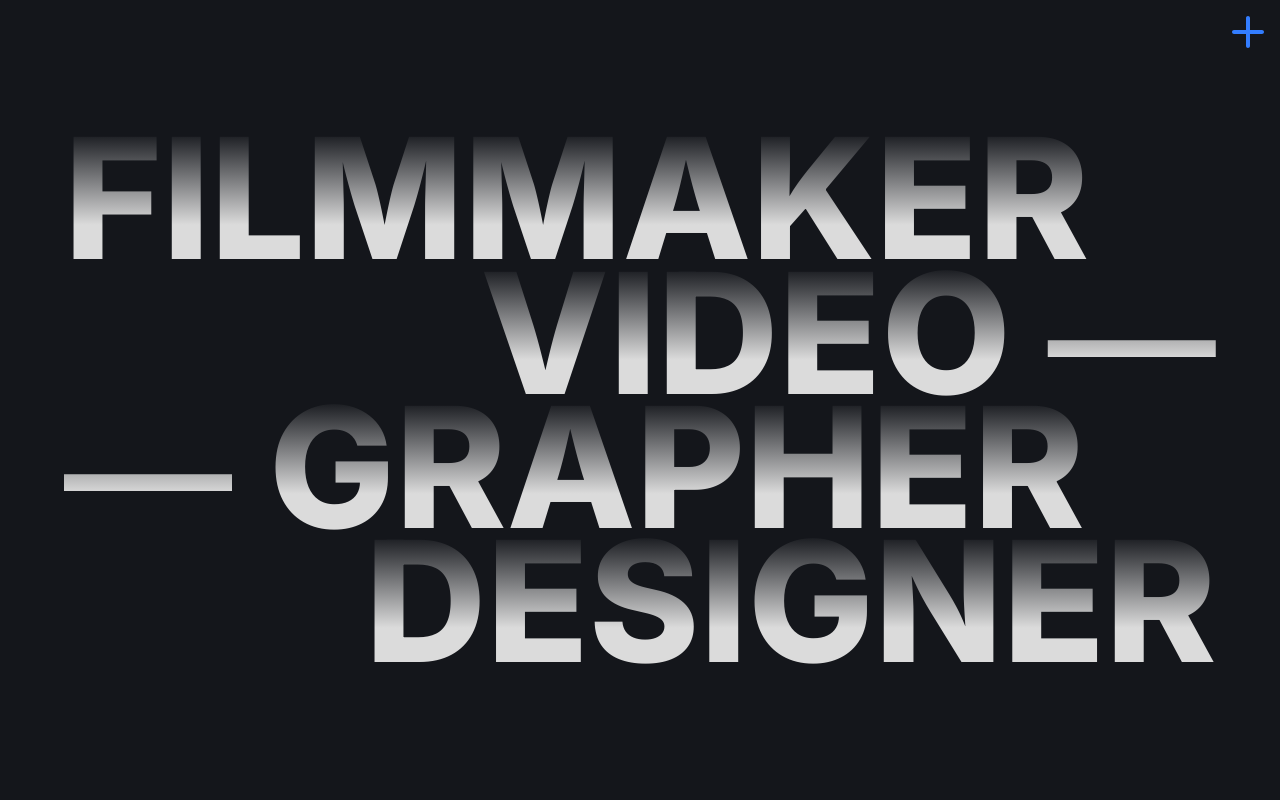
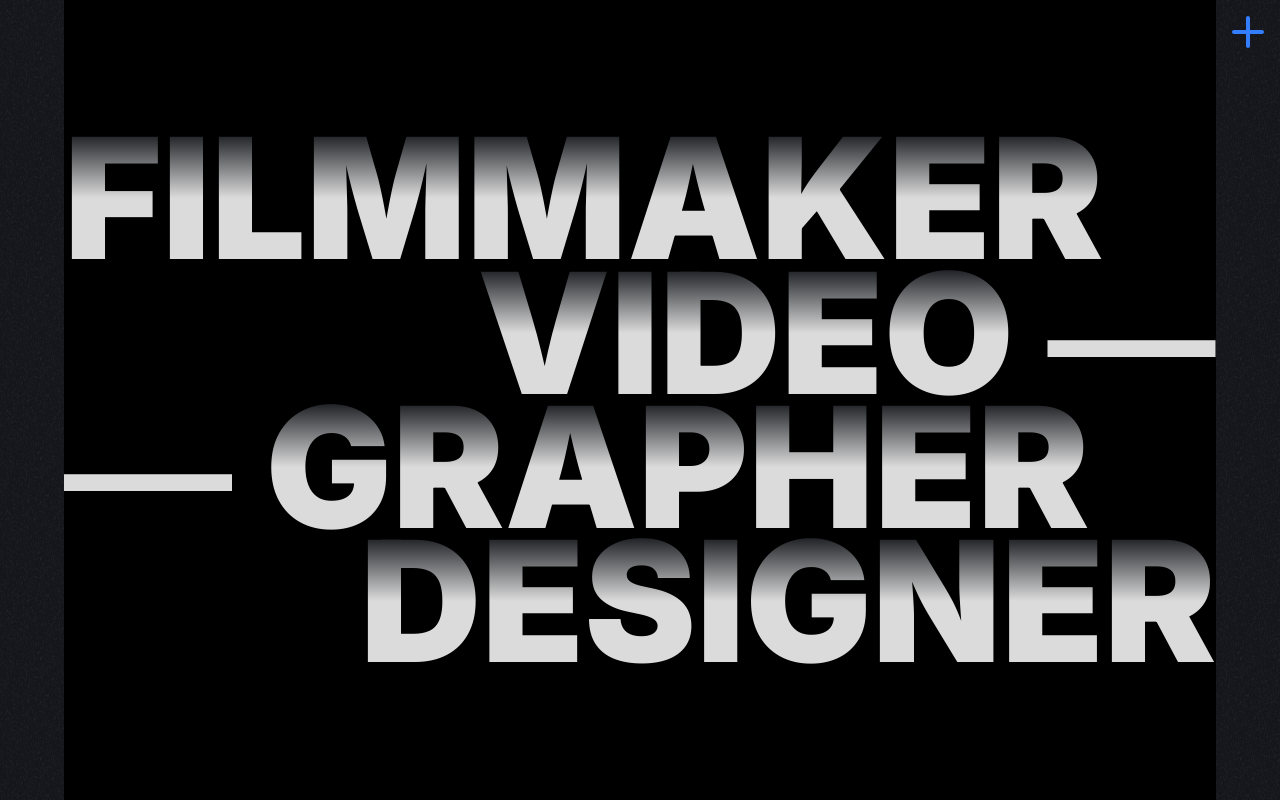
Before and after one commit to tanoscar111/osmanthewho, a Next.js app: page /About in a window 1280 px wide. Shown: the top 800 px of the page. Built offline with nearby package versions, Linux system fonts and the light colour scheme.

Commit message:
Create background noise effect on pages

```diff
--- a/constants/SmoothScroll.jsx
+++ b/constants/SmoothScroll.jsx
@@ -1,4 +1,4 @@
-import React, { useRef, useState, useCallback, useLayoutEffect } from "react";
+import React, { useRef, useState, useCallback, useLayoutEffect, useEffect } from "react";
 import { useViewportScroll, useTransform, useSpring, motion } from 'framer-motion'
 import ResizeObserver from 'resize-observer-polyfill'
 
@@ -16,8 +16,8 @@ const SmoothScroll = ({ children }) => {
 		}
 	}, [])
 
-	// observe when browser is resizing
-	useLayoutEffect(() => {
+	// observe when browser is resizing | useEffect will be changed with useLayoutEffect
+	useEffect(() => {
 		const resizeObserver = new ResizeObserver((entries) => {
 			resizePageHeight(entries)
 		})
--- a/pages/About.js
+++ b/pages/About.js
@@ -5,11 +5,11 @@ import { motion, useSpring, useTransform, useViewportScroll } from 'framer-motio
 
 export default function About() {
 
-const { scrollYProgress } = useViewportScroll()
-	const physics = { damping: 5, mass: 0.3, stiffness: 20 }
+const { scrollYProgress, scrollY } = useViewportScroll()
+const physics = { damping: 5, mass: 0.3, stiffness: 20 }
 
-const transformRight = useTransform(scrollYProgress, [0, 1], [0, 400])
-const transformLeft = useTransform(scrollYProgress, [0, 1], [0, -400])
+const transformRight = useTransform(scrollY, [0, 600], [0, 200])
+const transformLeft = useTransform(scrollY, [0, 600], [0, -200])
 
 const springRight = useSpring(transformRight, physics)
 const springLeft = useSpring(transformLeft, physics)
@@ -29,18 +29,14 @@ const springLeft = useSpring(transformLeft, physics)
 					<motion.div style={{ x: springLeft }}>DESIGNER</motion.div>
 				</div>
 
-					Ipsum nulla sequi perferendis iste alias? Quasi fuga doloremque fuga rerum tempora Rerum nesciunt explicabo ut minima mollitia error qui Dolor placeat aperiam aliquid ex ullam nemo adipisci. Harum eaque.
-					Ipsum nulla sequi perferendis iste alias? Quasi fuga doloremque fuga rerum tempora Rerum nesciunt explicabo ut minima mollitia error qui Dolor placeat aperiam aliquid ex ullam nemo adipisci. Harum eaque.
-					Ipsum nulla sequi perferendis iste alias? Quasi fuga doloremque fuga rerum tempora Rerum nesciunt explicabo ut minima mollitia error qui Dolor placeat aperiam aliquid ex ullam nemo adipisci. Harum eaque.
-					Ipsum nulla sequi perferendis iste alias? Quasi fuga doloremque fuga rerum tempora Rerum nesciunt explicabo ut minima mollitia error qui Dolor placeat aperiam aliquid ex ullam nemo adipisci. Harum eaque.
-					Ipsum nulla sequi perferendis iste alias? Quasi fuga doloremque fuga rerum tempora Rerum nesciunt explicabo ut minima mollitia error qui Dolor placeat aperiam aliquid ex ullam nemo adipisci. Harum eaque.
-					Ipsum nulla sequi perferendis iste alias? Quasi fuga doloremque fuga rerum tempora Rerum nesciunt explicabo ut minima mollitia error qui Dolor placeat aperiam aliquid ex ullam nemo adipisci. Harum eaque.
-					Ipsum nulla sequi perferendis iste alias? Quasi fuga doloremque fuga rerum tempora Rerum nesciunt explicabo ut minima mollitia error qui Dolor placeat aperiam aliquid ex ullam nemo adipisci. Harum eaque.
-					Ipsum nulla sequi perferendis iste alias? Quasi fuga doloremque fuga rerum tempora Rerum nesciunt explicabo ut minima mollitia error qui Dolor placeat aperiam aliquid ex ullam nemo adipisci. Harum eaque.
-					Ipsum nulla sequi perferendis iste alias? Quasi fuga doloremque fuga rerum tempora Rerum nesciunt explicabo ut minima mollitia error qui Dolor placeat aperiam aliquid ex ullam nemo adipisci. Harum eaque.
-					Ipsum nulla sequi perferendis iste alias? Quasi fuga doloremque fuga rerum tempora Rerum nesciunt explicabo ut minima mollitia error qui Dolor placeat aperiam aliquid ex ullam nemo adipisci. Harum eaque.
-					Ipsum nulla sequi perferendis iste alias? Quasi fuga doloremque fuga rerum tempora Rerum nesciunt explicabo ut minima mollitia error qui Dolor placeat aperiam aliquid ex ullam nemo adipisci. Harum eaque.
-					Ipsum nulla sequi perferendis iste alias? Quasi fuga doloremque fuga rerum tempora Rerum nesciunt explicabo ut minima mollitia error qui Dolor placeat aperiam aliquid ex ullam nemo adipisci. Harum eaque.
+				<div className='introduce-description'>
+					<p>
+						I promote living your life to the fullest and seeing the world through an optimistic lens.
+						I'm Osman. I'm a filmmaker, videographer and designer in Turkey.
+						I produce original content for brands and artists.
+						Hit me up if you wanna collabrate. You can look my projects for more.
+					</p>
+				</div>
 
 			</SmoothScroll>
 		</Layout>
--- a/styles/globals.css
+++ b/styles/globals.css
@@ -1,5 +1,5 @@
 @import url('https://fonts.googleapis.com/css2?family=Josefin+Sans:wght@400;700&display=swap');
-@import url('https://fonts.googleapis.com/css2?family=Inter:wght@400;800&display=swap');
+@import url('https://fonts.googleapis.com/css2?family=Inter:wght@400;900&display=swap');
 
 :root {
 	--color-dark: #14161b;
@@ -16,7 +16,6 @@
 
 html,
 body {
-	background-color: var(--color-dark);
 	color: white;
 	overflow-x: hidden;
 	user-select: none;
@@ -30,13 +29,9 @@ body {
 	-webkit-font-smoothing: antialiased;
 	-moz-osx-font-smoothing: grayscale;
 
-/*  font-family: -apple-system, BlinkMacSystemFont, Segoe UI, Roboto, Oxygen,
-    Ubuntu, Cantarell, Fira Sans, Droid Sans, Helvetica Neue, sans-serif; */
-/*
 	background: url('../public/images/noise.png');
-	animation: animate .5s steps(10) infinite;
-	opacity: 0.9; (reduces the scroll animation performance)
-*/
+	background-color: var(--color-dark);
+	animation: noise 1s steps(20) infinite;
 }
 
 a {
@@ -44,7 +39,7 @@ a {
 	text-decoration: none;
 }
 
-/* smooth scroll container */
+/* SmoothScroll.jsx */
 .scroll-container {
 	position: fixed;
 	left: 0;
@@ -54,9 +49,22 @@ a {
 	will-change: transform;
 }
 
-/*
-	@keyframes animate {
+
+	@keyframes noise {
 		0% { background-position: 0 0; }
 		100% { background-position: 100% 100%; }
 	}
-*/
+
+	@keyframes anim {
+		0% { transform: translate3d(0, 9rem, 0) }
+		10% { transform: translate3d(-1rem, -4rem, 0) }
+		20% { transform: translate3d(-8rem, 2rem, 0) }
+		30% { transform: translate3d(9rem, -9rem, 0) }
+		40% { transform: translate3d(-2rem, 7rem, 0) }
+		50% { transform: translate3d(-9rem, -4rem, 0) }
+		60% { transform: translate3d(2rem, 6rem, 0) }
+		70% { transform: translate3d(7rem, -8rem, 0) }
+		80% { transform: translate3d(-9rem, 1rem, 0) }
+		90% { transform: translate3d(6rem, -5rem, 0) }
+		to { transform: translate3d(-7rem, 0, 0) }
+	}
--- a/styles/pages/About.css
+++ b/styles/pages/About.css
@@ -1,4 +1,5 @@
 .hero {
+	background: black;
 	display: flex;
 	flex-direction: column;
 	align-items: center;
@@ -22,7 +23,7 @@
 
 .hero {
 	--a: var(--color-dark) 0%;
-	--b: var(--color-grey) 70%;
+	--b: var(--color-grey) 50%;
 }
 
 .hero > div {
@@ -30,5 +31,13 @@
 	background-clip: text;
 	-webkit-text-fill-color: transparent;
 	will-change: transform;
-	/* z-index: -1; */
 }
+
+.introduce-description {
+	background-color: black;
+	width: 60%;
+	font-family: 'Josefin Sans', sans-serif;
+	line-height: 1.3em;
+	margin: 0 auto;
+	font-size: 1.6em;
+}
```
Also changed, not shown: public/images/noise.png, 1 other file (tests, documents, lock files or other folders).
